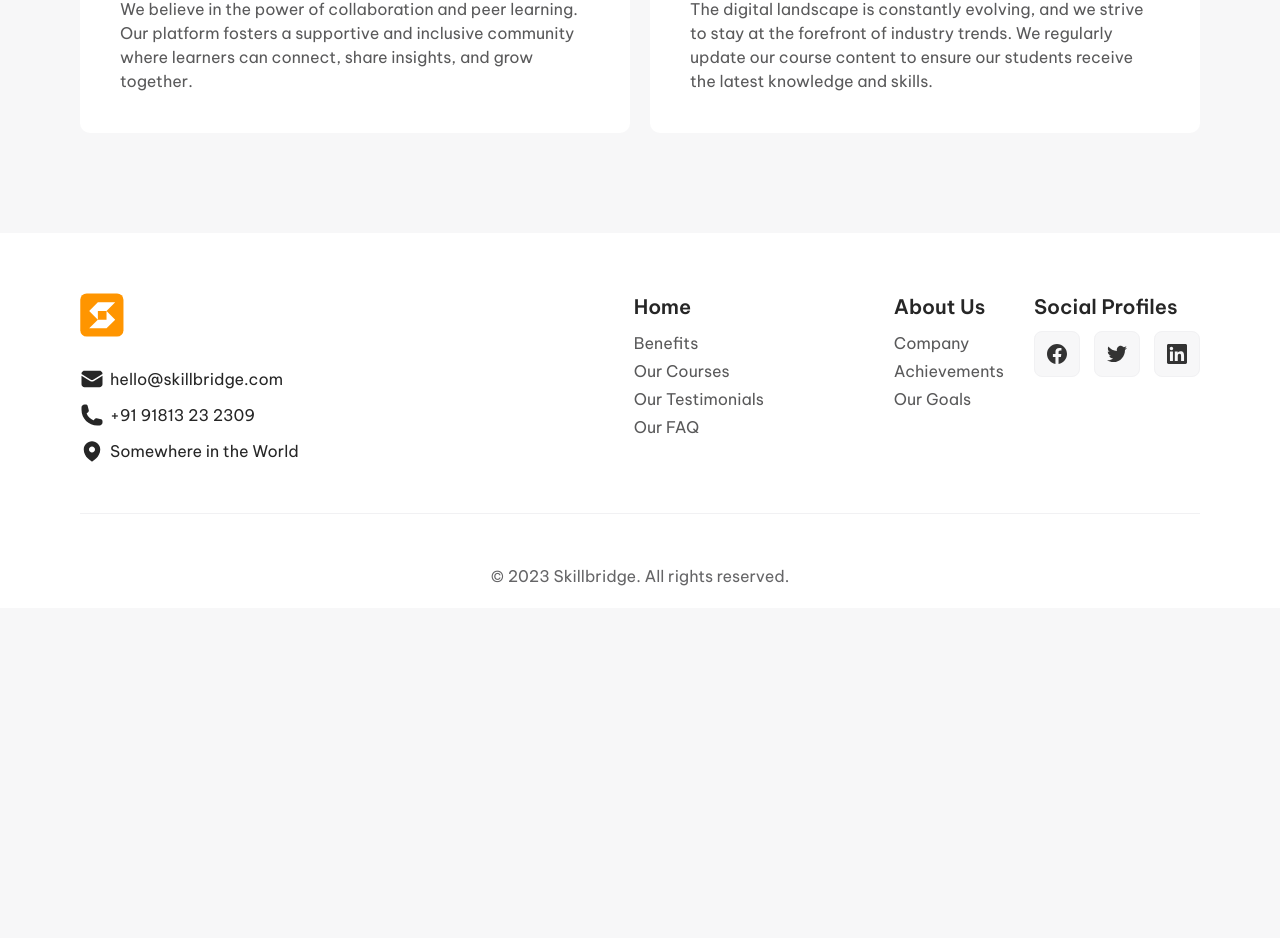
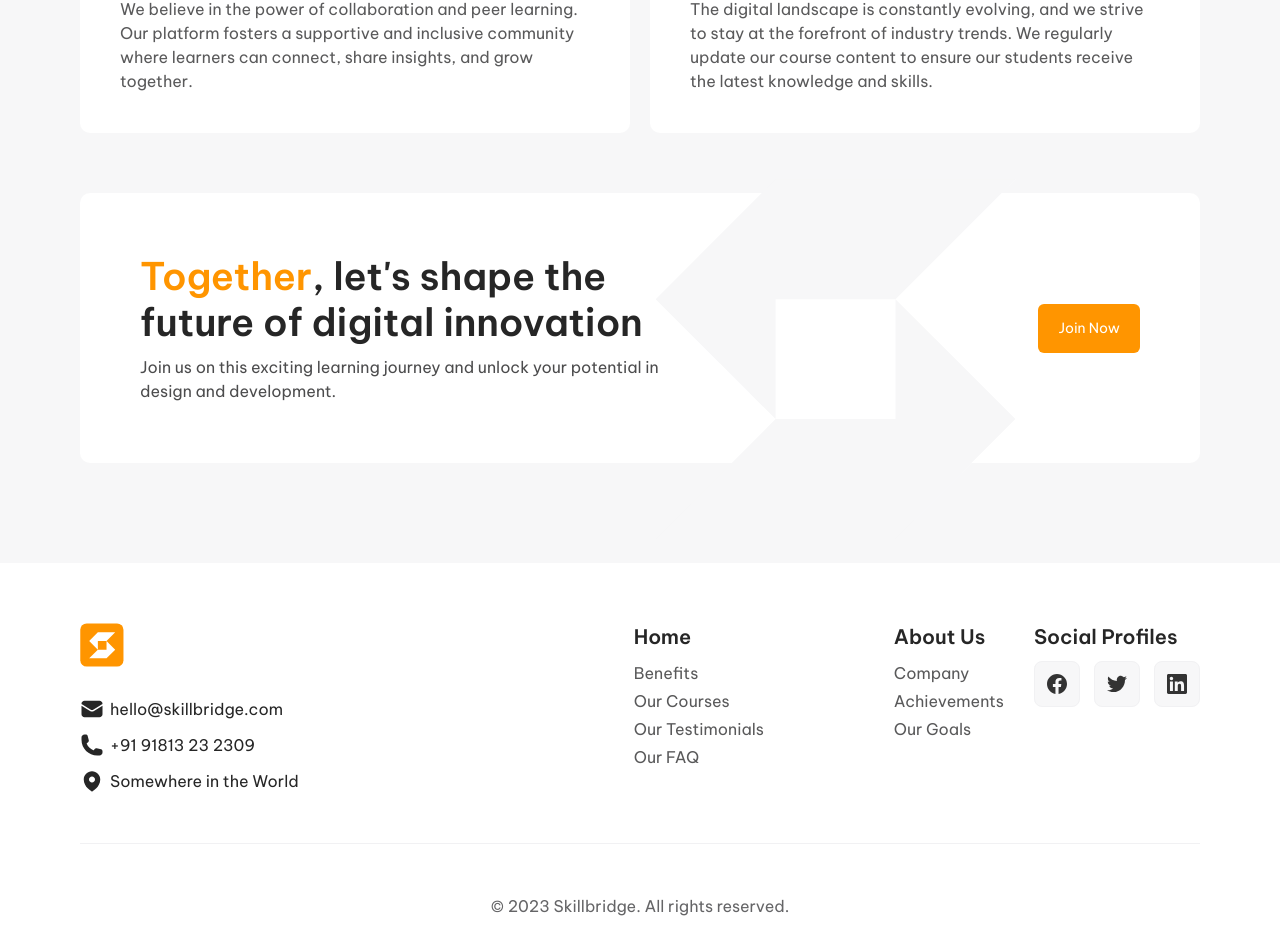
Before and after one commit to Anna-Bala/Online-Course-App, a Next.js app: page /about-us in a window 1280 px wide. Shown: the part 1916-2854 px from the top of the page. Before the commit the page ends 2524 px from the top, so only its background shows below. Built offline with nearby package versions, Linux system fonts and the light colour scheme.

Commit message:
Add join us section

```diff
--- a/app/about-us/page.tsx
+++ b/app/about-us/page.tsx
@@ -1,4 +1,6 @@
 import { achievements, goals } from "./aboutUsData";
+import LinkButton, { linkButtonVariants } from "@/components/LinkButton";
+import LogoGreyIcon from "@/icons/LogoGrey";
 import PageHeader from "@/components/PageHeader";
 import Typography, { typographyColors, typographyVariants } from "@/components/Typography";
 
@@ -56,6 +58,30 @@ export default function AboutUs() {
           title: "Our Goals",
         })}
       </div>
+
+      <div className="w-full lg:px-[60px] 2xl:px-[132px]">
+        <div className="p-[30px] mt-[50px] relative bg-absolute-white rounded-[10px] xl:p-10 xl:mt-[60px] xl:p-[60px] xl:flex xl:items-center 2xl:p-[80px] 2xl:rounded-xl">
+          <div className="mb-10 xl:mb-0 xl:w-[55%] relative z-10">
+            <div className="mb-[10px]">
+              <Typography className="leading-[34px] xl:leading-[46px]" color={typographyColors.orange50} htmlTag="span" variant={typographyVariants.h3}>
+                Together
+              </Typography>
+              <Typography className="leading-[34px] xl:leading-[46px]" color={typographyColors.grey15} htmlTag="span" variant={typographyVariants.h3}>
+                , let&apos;s shape the future of digital innovation
+              </Typography>
+            </div>
+            <Typography color={typographyColors.grey30} variant={typographyVariants.body}>
+              Join us on this exciting learning journey and unlock your potential in design and development.
+            </Typography>
+          </div>
+          <LinkButton className="w-max relative z-10 xl:ml-auto" href="/login" variant={linkButtonVariants.primary}>
+            Join Now
+          </LinkButton>
+          <div className="absolute -right-[33px] -bottom-[92px] xl:right-[147px] xl:-bottom-[114px] 2xl:right-[193px] 2xl:-top-[61px]">
+            <LogoGreyIcon />
+          </div>
+        </div>
+      </div>
     </main>
   );
 }
--- a/components/footer/Footer.tsx
+++ b/components/footer/Footer.tsx
@@ -7,7 +7,7 @@ import Typography, { typographyColors, typographyVariants } from "../Typography"
 
 export default function Footer() {
   return (
-    <footer className="flex flex-col bg-absolute-white px-5 pt-[50px] pb-6 lg:px-20 lg:pt-[60px] lg:pb-5 lg:flex-row lg:flex-wrap lg:justify-between 2xl:pt-[100px] 2xl:pb-[30px] 2xl:px-[162px] mt-[50px] lg:mt-[100px] 2xl:mt-[150px]">
+    <footer className="flex flex-col relative z-10 bg-absolute-white px-5 pt-[50px] pb-6 lg:px-20 lg:pt-[60px] lg:pb-5 lg:flex-row lg:flex-wrap lg:justify-between 2xl:pt-[100px] 2xl:pb-[30px] 2xl:px-[162px] mt-[50px] lg:mt-[100px] 2xl:mt-[150px]">
       <div className="flex flex-col gap-[30px]">
         <Logo />
         <div className="flex flex-col gap-3">
--- a/hooks/useGetWindowSize.ts
+++ b/hooks/useGetWindowSize.ts
@@ -23,9 +23,10 @@ function useGetWindowSize() {
 
   const isMobile = windowDimensions.width <= 800;
   const isLg = windowDimensions.width >= 1024;
+  const isXl = windowDimensions.width >= 1280;
   const is2Xl = windowDimensions.width >= 1536;
 
-  return { isMobile, isLg, is2Xl };
+  return { isMobile, isLg, isXl, is2Xl };
 }
 
 export default useGetWindowSize;
--- /dev/null
+++ b/icons/LogoGrey.tsx
@@ -0,0 +1,16 @@
+"use client";
+
+import useGetWindowSize from "@/hooks/useGetWindowSize";
+
+export default function LogoGrey() {
+  const { isXl } = useGetWindowSize();
+
+  const size = isXl ? 445 : 235;
+
+  return (
+    <svg width={size} height={size} viewBox="0 0 201 200" fill="none" xmlns="http://www.w3.org/2000/svg">
+      <path d="M21.5326 183.333L75.6993 129.167H129.866V75L184.033 129.167L129.866 183.333H21.5326Z" fill="#F7F7F8" />
+      <path d="M21.5326 75L75.6993 129.167V75H129.866L184.033 20.8334H75.6993L21.5326 75Z" fill="#F7F7F8" />
+    </svg>
+  );
+}
--- a/icons/index.tsx
+++ b/icons/index.tsx
@@ -11,6 +11,7 @@ export { default as LinesIcon } from "./Lines";
 export { default as LinkedInIcon } from "./LinkedIn";
 export { default as LocationIcon } from "./Location";
 export { default as LogoIcon } from "./Logo";
+export { default as LogoGreyIcon } from "./LogoGrey";
 export { default as MailIcon } from "./Mail";
 export { default as MasksIcon } from "./Masks";
 export { default as MedalIcon } from "./Medal";
```
